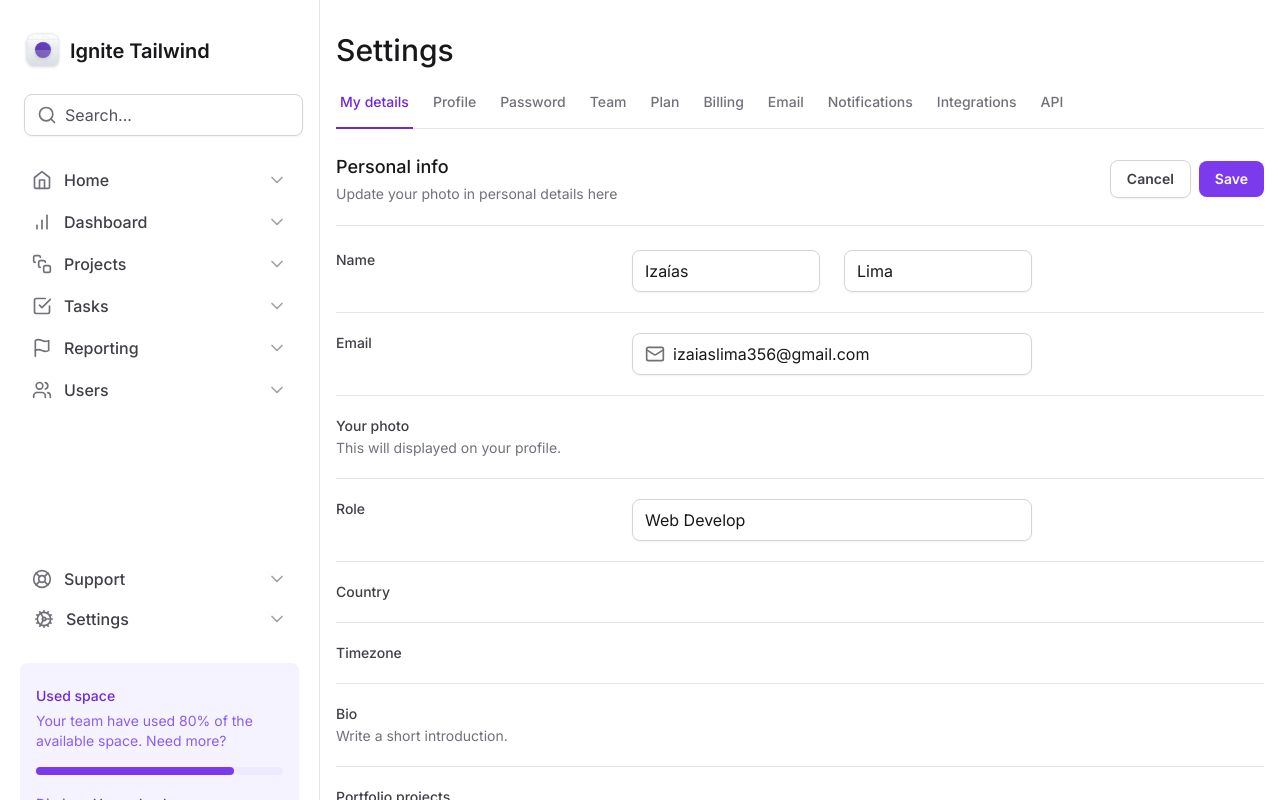
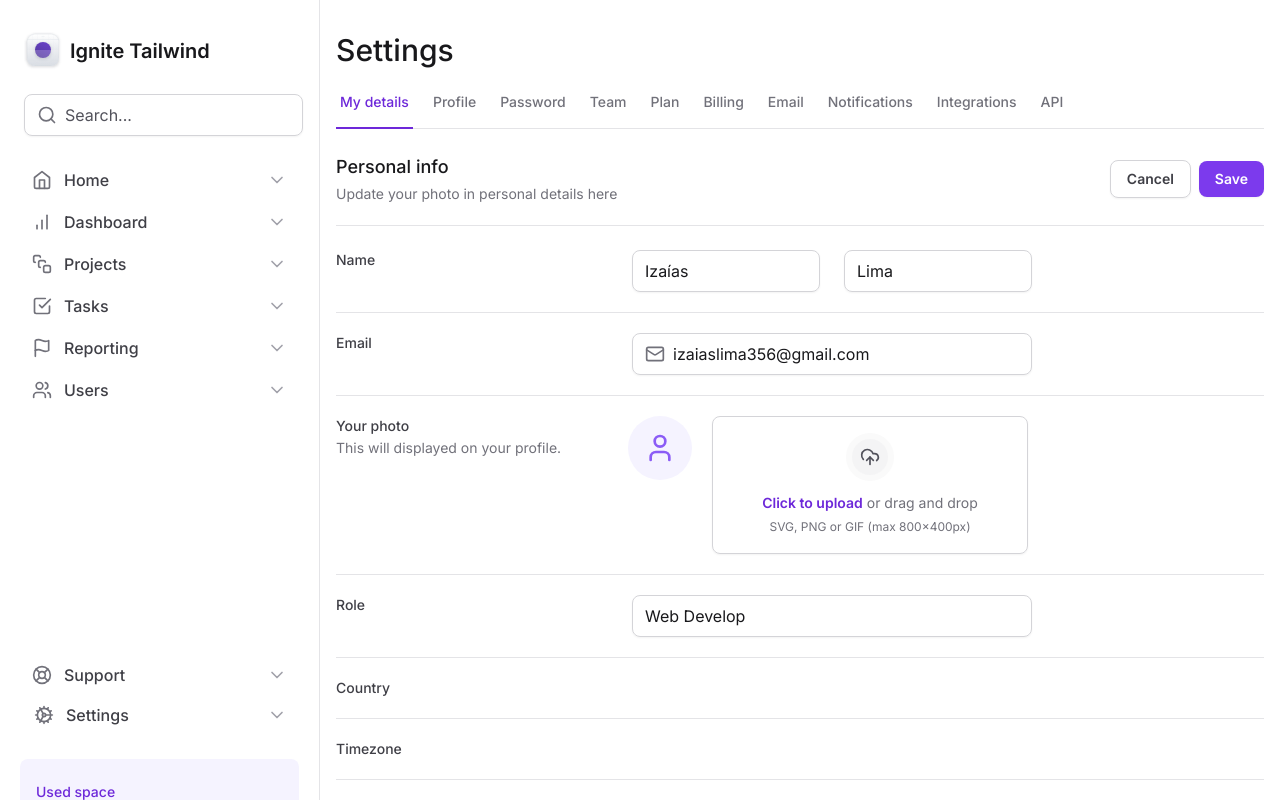
Before and after one commit to izaiasmorais/ignite-tailwind, a Next.js app: page / in a window 1280 px wide. Shown: the top 800 px of the page. Built offline with nearby package versions, Linux system fonts and the light colour scheme.

Commit message:
chore: create file input

```diff
--- a/src/app/page.tsx
+++ b/src/app/page.tsx
@@ -1,6 +1,6 @@
 import { SettingsTabs } from "@/components/settings-tabs";
 import { InputControl, InputPrefix, InputRoot } from "@/components/input";
-import { Mail } from "lucide-react";
+import { Mail, UploadCloud, User } from "lucide-react";
 
 export default function Home() {
 	return (
@@ -93,7 +93,38 @@ export default function Home() {
 							</span>
 						</label>
 
-						<div></div>
+						<div className="flex items-start gap-5 ">
+							<div className="bg-violet-50 flex h-16 w-16 justify-center items-center rounded-full">
+								<User className="w-8 h-8 text-violet-500" />
+							</div>
+
+							<label
+								htmlFor="photo"
+								className="flex-1 group cursor-pointer flex flex-col items-center gap-3
+								rounded-lg border	border-zinc-300 px-6 py-4 text-center text-zinc-500 shadow-sm
+								hover:border-violet-200 hover:bg-violet-25 hover:text-violet-500"
+							>
+								<div
+									className="rounded-full w-fit border-[6px] border-zinc-50 bg-zinc-100 p-2
+								group-hover:border-violet-50 group-hover:bg-violet-100"
+								>
+									<UploadCloud className="w-5 h-5 text-zinc-600 group-hover:text-violet-700" />
+								</div>
+
+								<div className="flex-col items-center gap-1">
+									<span className="text-sm flex gap-1">
+										<span className="font-semibold text-violet-700">
+											Click to upload
+										</span>
+										or drag and drop
+									</span>
+									<span className="text-xs">
+										SVG, PNG or GIF (max 800x400px)
+									</span>
+								</div>
+							</label>
+							<input type="file" className="sr-only" id="photo" />
+						</div>
 					</div>
 
 					<div className="grid gap-3 grid-cols-form pt-5">
--- a/tailwind.config.ts
+++ b/tailwind.config.ts
@@ -12,6 +12,14 @@ const config: Config = {
 				app: "minmax(18rem, 20rem) 1fr",
 				form: "minmax(7.5rem, 17.5rem) minmax(25rem, 1fr) minmax(0, 15rem)",
 			},
+			borderWidth: {
+				6: "6px",
+			},
+			colors: {
+				violet: {
+					25: "#f6faff",
+				},
+			},
 		},
 	},
 	plugins: [],
```
